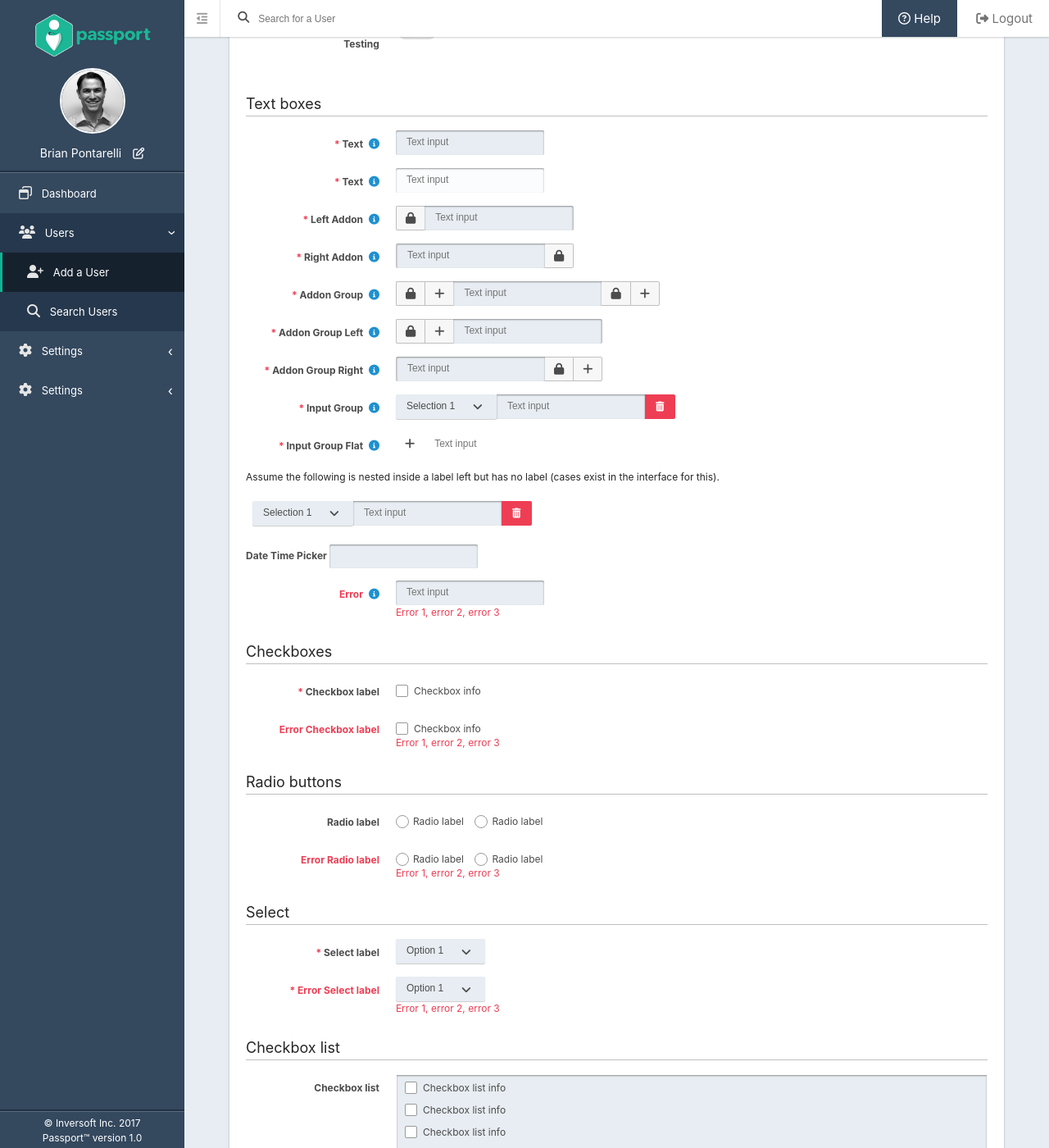
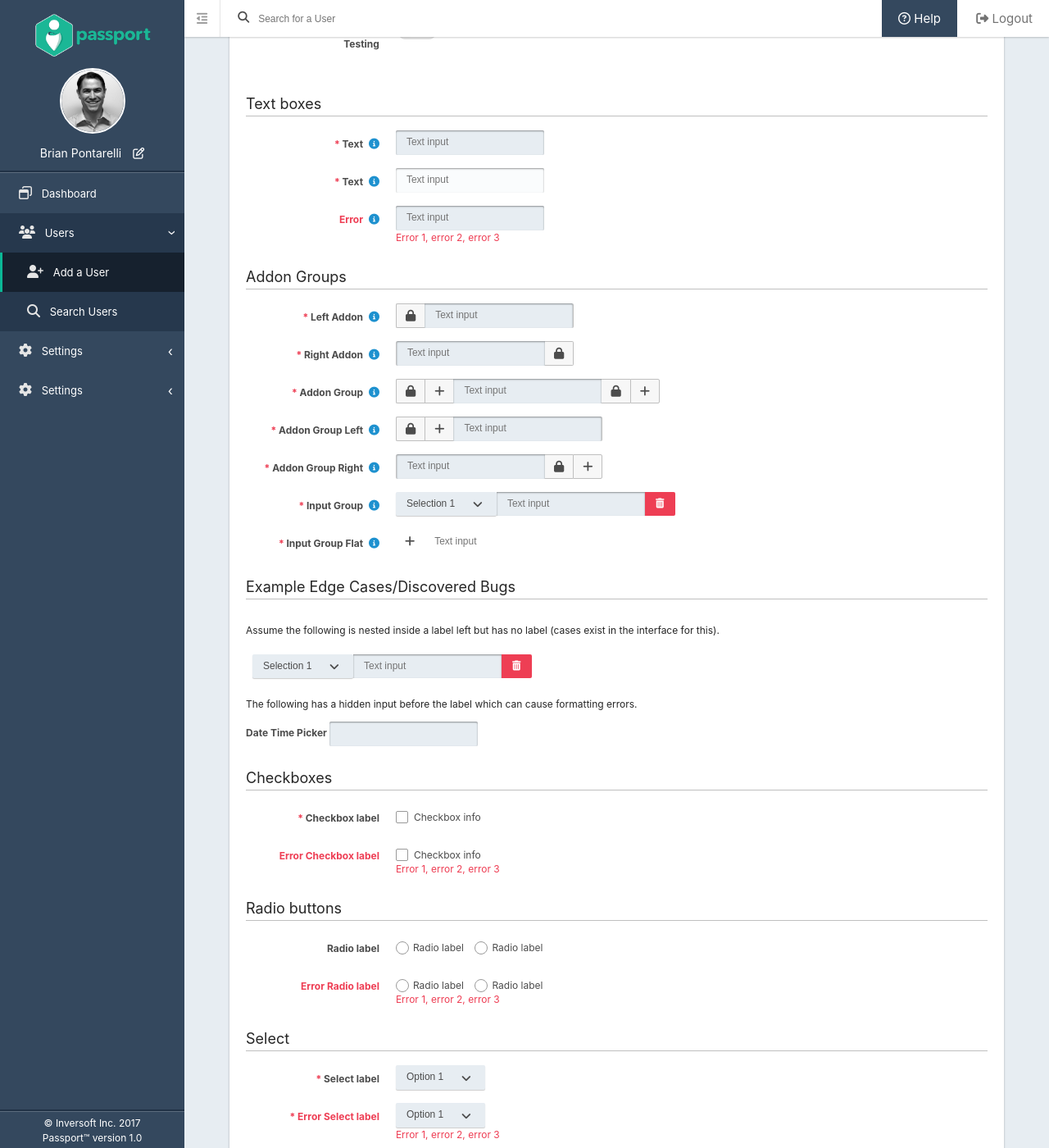
Before and after one commit to FusionAuth/fusionauth-style, a Jekyll site: the page built from index.md, in a window 1280 px wide and 1400 px high, scrolled down 2206 px. Shown: the whole window at 82% size. Built offline with Jekyll 4.4.1, drawn with Linux system fonts in a browser that asks for light colours; nearby versions of some CDN libraries.

Commit message:
Added some more grouping to separate addon groups, edge cases, and text boxes

```diff
--- a/_layouts/default.html
+++ b/_layouts/default.html
@@ -601,6 +601,15 @@
                   </div>
 
                   <div class="form-row">
+                    <label for="error" class="error">Error <i class="fa fa-info-circle" data-tooltip="Short"></i></label>
+                    <input type="text" id="error" class="error" placeholder="Text input"/>
+                    <span class="error">Error 1, error 2, error 3</span>
+                  </div>
+                </fieldset>
+
+                <fieldset>
+                  <legend>Addon Groups</legend>
+                  <div class="form-row">
                     <label for="text-left-icon"><span class="required">*</span> Left Addon <i class="fa fa-info-circle" data-tooltip="Some tooltip help text that is very long and will wrap multiple lines and such."></i></label>
                     <div class="input-addon-group">
                       <span class="icon"><i class="fa fa-lock"></i></span>
@@ -667,6 +676,9 @@
                     </div>
                   </div>
 
+                </fieldset>
+                <fieldset>
+                  <legend>Example Edge Cases/Discovered Bugs</legend>
                   <p>Assume the following is nested inside a label left but has no label (cases exist in the interface for this).</p>
                   <table class="form-row">
                     <tr>
@@ -683,16 +695,11 @@
                     </tr>
                   </table>
 
+                  <p>The following has a hidden input before the label which can cause formatting errors.</p>
                   <div class="form-row">
                     <input type="hidden" name="s.end@dateTimeFormat" value="yyyy-MM-dd&#39;T&#39;HH:mm:ss.SSSX"/>
                     <label for="s_end">Date Time Picker</label>
                     <input type="text" class="date-time-picker"  class="date-time-picker" id="s_end" name="s.end"/>
-                  </div>
-
-                  <div class="form-row">
-                    <label for="error" class="error">Error <i class="fa fa-info-circle" data-tooltip="Short"></i></label>
-                    <input type="text" id="error" class="error" placeholder="Text input"/>
-                    <span class="error">Error 1, error 2, error 3</span>
                   </div>
                 </fieldset>
 
```
